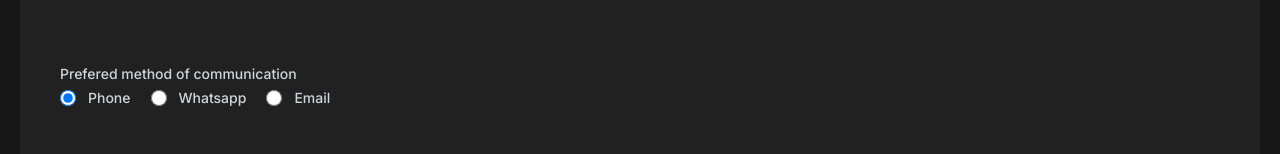
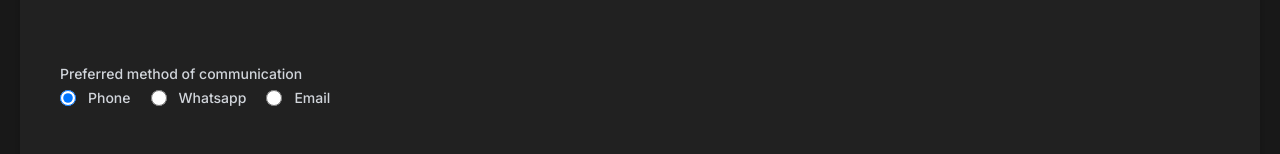
Before and after one commit to the-open-gate/landing, a Next.js app: page /register in a window 1280 px wide. Shown: the part 1591-1745 px from the top of the page. Built offline with nearby package versions, Linux system fonts and the light colour scheme.

Commit message:
preffered typo fixed

```diff
--- a/pages/register.js
+++ b/pages/register.js
@@ -530,7 +530,7 @@ const Register = () => {
                     htmlFor="male"
                     className="block text-xs md:text-sm font-medium text-gray-300"
                   >
-                    Prefered method of communication
+                    Preferred method of communication
                   </label>
                   <div className="mt-1 flex items-center justify-start gap-5">
                     <div className="flex items-center h-5">
```
